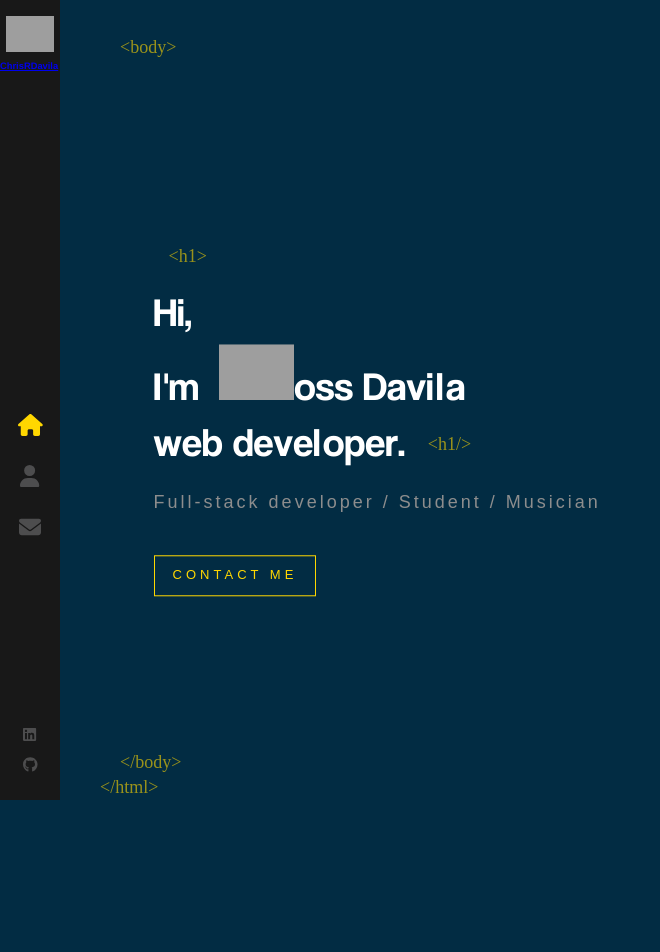
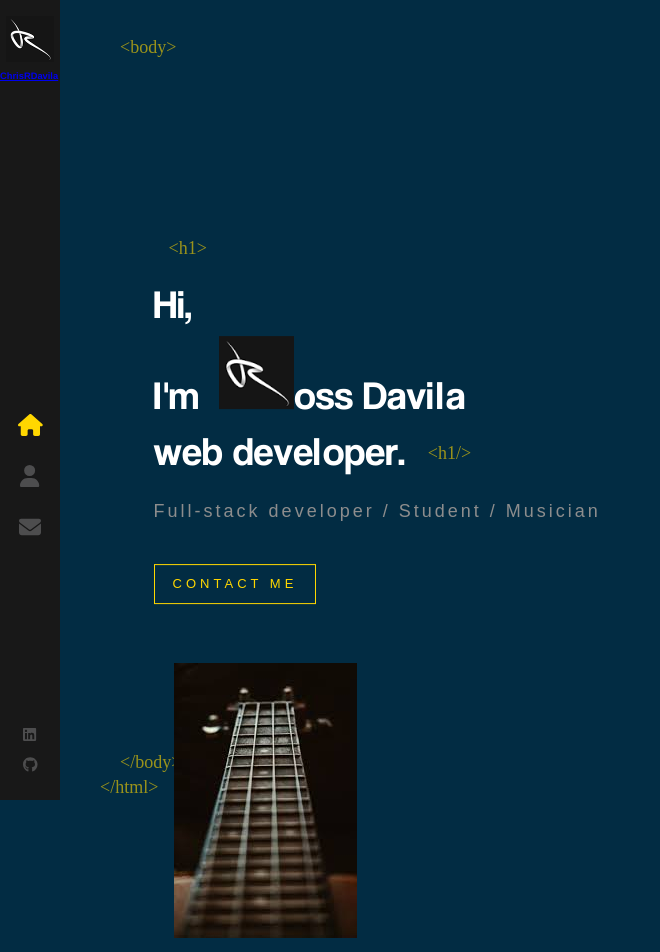
Before and after one commit to ChrisRDavila/practice-portfolio, a React (Create React App) app: page / in a window 1280 px wide. Shown: the top 952 px of the page, without its empty margins (0-660 px from the left). Built offline with nearby package versions, Linux system fonts and the light colour scheme; grey boxes are pictures that could not be loaded.

Commit message:
attempting to cover sie of page with image, this is a WIP save point

```diff
--- /dev/null
+++ b/src/components/Home/Guitar/index.js
@@ -0,0 +1,12 @@
+import './index.scss'
+import GuitImage from '../../../assets/images/guitar.jpeg'
+
+const Guitar = () => {
+  return (
+    <div className='logo-container'>
+      <img className="solid-logo" src={GuitImage} alt="guitar"/>
+    </div>
+  )
+}
+
+export default Guitar;
--- a/src/components/Home/index.js
+++ b/src/components/Home/index.js
@@ -3,6 +3,7 @@ import LogoTitle from '../../assets/images/logo-r.png';
 import './index.scss';
 import AnimatedLetters from '../AnimatedLetters';
 import { useEffect, useState } from 'react'
+import Guitar from './Guitar';
 
 const Home = () => {
   const [letterClass, setLetterClass] = useState('text-animate')
@@ -43,6 +44,9 @@ const Home = () => {
           <h2>Full-stack developer / Student / Musician</h2>
           <Link to='/contact' className='flat-button'>CONTACT ME</Link>
         </div>
+        <div className='picture'>
+          <Guitar />
+        </div>
       </div>
   );
 }
--- a/src/components/Home/index.scss
+++ b/src/components/Home/index.scss
@@ -85,3 +85,9 @@
 
   }
 }
+
+.picture {
+  float: right;
+  position: absolute;
+  margin-left: 20px;
+}
```
Also changed, not shown: src/assets/images/guitar.jpeg (added), src/assets/images/logo-r.png (added), src/components/Home/Guitar/index.scss (added).
